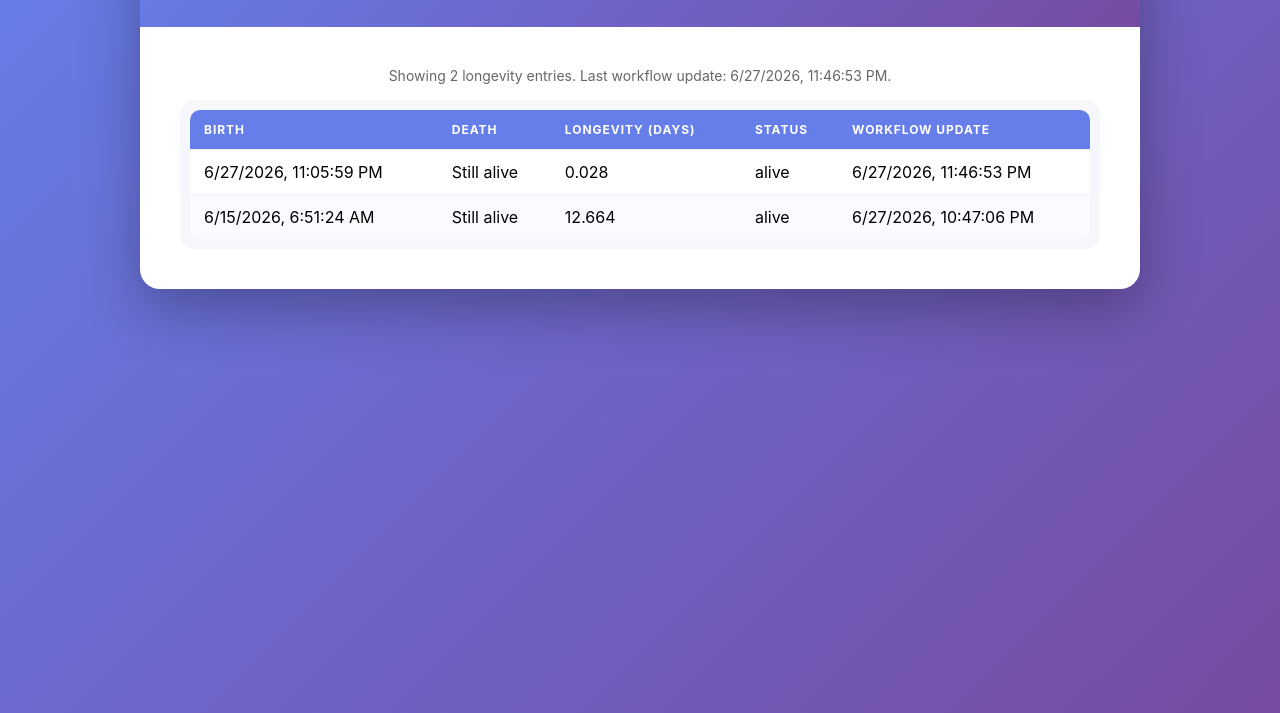
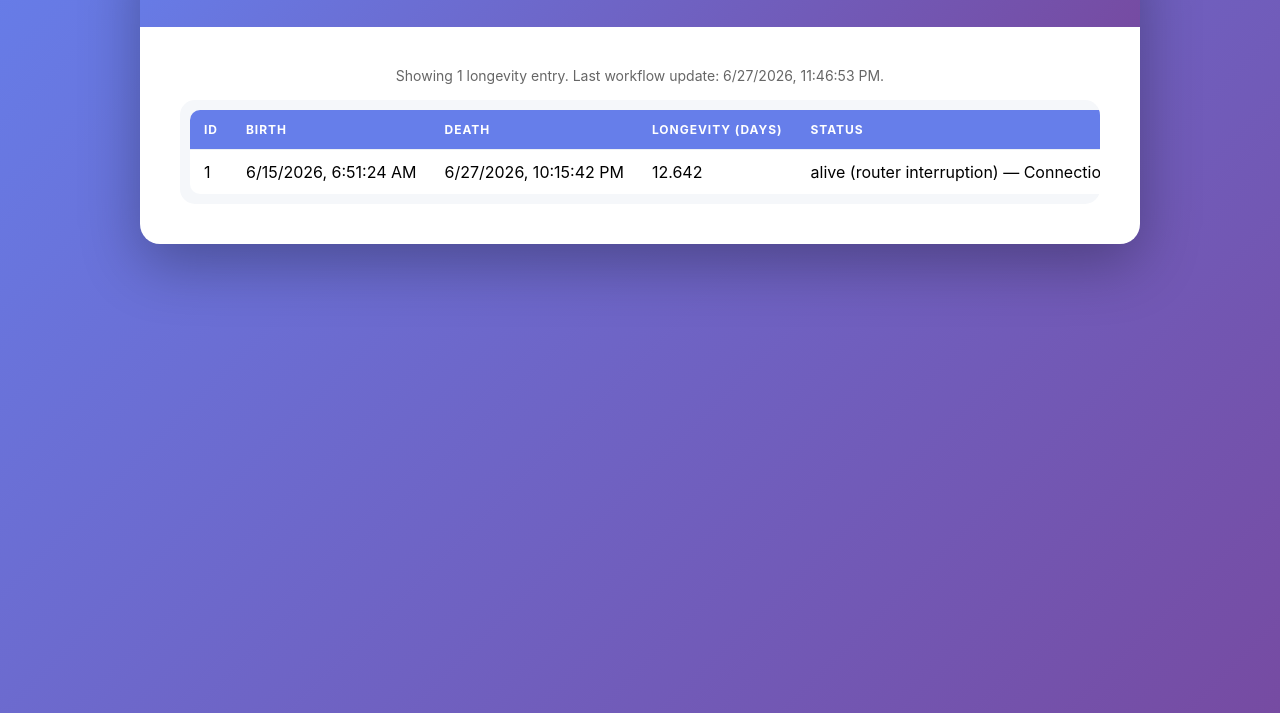
Before and after one commit to singaseongj/fruit-battery, a website: page longevity.html in a window 1280 px wide. Shown: the part 87-800 px from the top of the page. Drawn offline with Linux system fonts and the light colour scheme.

Commit message:
Update longevity table IDs and router interruption

```diff
--- a/longevity.html
+++ b/longevity.html
@@ -23,6 +23,7 @@
         <table class="raw-data-table">
           <thead>
             <tr>
+              <th scope="col">ID</th>
               <th scope="col">Birth</th>
               <th scope="col">Death</th>
               <th scope="col">Longevity (days)</th>
@@ -32,7 +33,7 @@
           </thead>
           <tbody id="longevityTableBody">
             <tr>
-              <td colspan="5">Loading...</td>
+              <td colspan="6">Loading...</td>
             </tr>
           </tbody>
         </table>
--- a/longevity.js
+++ b/longevity.js
@@ -17,6 +17,23 @@ function createCell(text) {
   return cell;
 }
 
+function sortEntriesByBirth(entries) {
+  return [...entries].sort((entryA, entryB) => {
+    const birthA = Date.parse(entryA.birth);
+    const birthB = Date.parse(entryB.birth);
+
+    if (Number.isFinite(birthA) && Number.isFinite(birthB) && birthA !== birthB) return birthA - birthB;
+    if (Number.isFinite(birthA) && !Number.isFinite(birthB)) return -1;
+    if (!Number.isFinite(birthA) && Number.isFinite(birthB)) return 1;
+    return 0;
+  });
+}
+
+function formatStatus(entry) {
+  if (entry.status) return entry.note ? `${entry.status} — ${entry.note}` : entry.status;
+  return entry.death ? 'dead' : 'alive';
+}
+
 function renderTable(entries) {
   const tableBody = document.getElementById('longevityTableBody');
   tableBody.textContent = '';
@@ -24,19 +41,20 @@ function renderTable(entries) {
   if (entries.length === 0) {
     const row = document.createElement('tr');
     const cell = createCell('No longevity entries found.');
-    cell.colSpan = 5;
+    cell.colSpan = 6;
     row.appendChild(cell);
     tableBody.appendChild(row);
     return;
   }
 
-  entries.forEach((entry) => {
+  sortEntriesByBirth(entries).forEach((entry, index) => {
     const row = document.createElement('tr');
     row.append(
+      createCell(String(index + 1)),
       createCell(formatDate(entry.birth)),
       createCell(formatDate(entry.death)),
       createCell(formatDays(entry.longevityDays)),
-      createCell(entry.status || (entry.death ? 'dead' : 'alive')),
+      createCell(formatStatus(entry)),
       createCell(formatDate(entry.detectedAt))
     );
     tableBody.appendChild(row);
@@ -55,7 +73,7 @@ async function loadLongevity() {
     if (!response.ok) throw new Error(`HTTP ${response.status}`);
 
     const payload = await response.json();
-    const entries = Array.isArray(payload.entries) ? [...payload.entries].reverse() : [];
+    const entries = Array.isArray(payload.entries) ? payload.entries : [];
 
     renderTable(entries);
     summary.textContent = `Showing ${entries.length} longevity entr${entries.length === 1 ? 'y' : 'ies'}. Last workflow update: ${formatDate(payload.updatedAt)}.`;
--- a/longevity.json
+++ b/longevity.json
@@ -3,17 +3,11 @@
   "entries": [
     {
       "birth": "2026-06-15T06:51:24.000Z",
-      "death": null,
-      "status": "alive",
-      "detectedAt": "2026-06-27T22:47:06.498Z",
-      "longevityDays": 12.664
-    },
-    {
-      "birth": "2026-06-27T23:05:59.000Z",
-      "death": null,
-      "status": "alive",
+      "death": "2026-06-27T22:15:42.000Z",
+      "status": "alive (router interruption)",
       "detectedAt": "2026-06-27T23:46:53.076Z",
-      "longevityDays": 0.028
+      "longevityDays": 12.642,
+      "note": "Connection was missing for about 50 minutes and revived; likely temporary router downtime. The 2026-06-27T23:05:59.000Z birth was not treated as a real new life."
     }
   ]
 }
```
